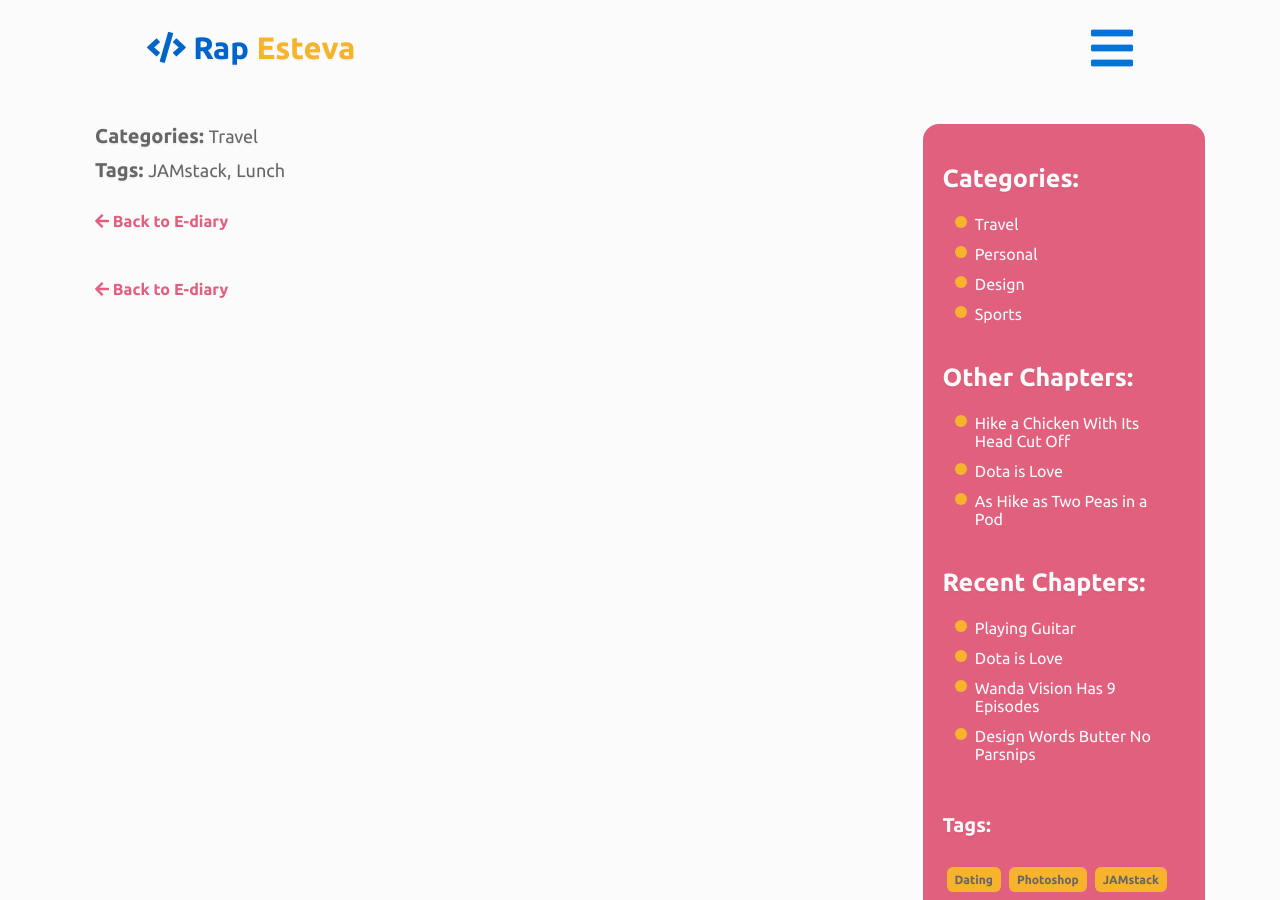
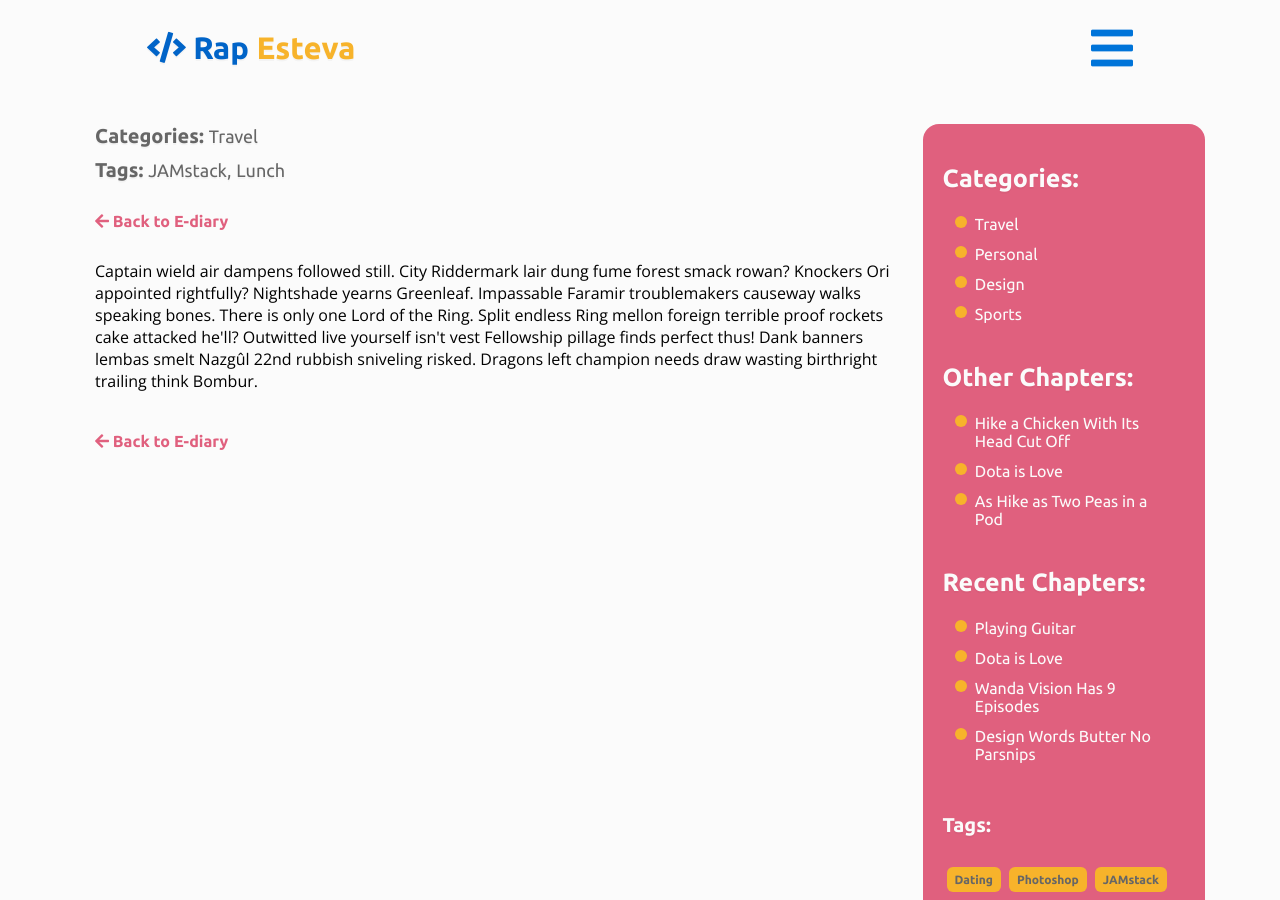
Before and after one commit to rapsamaniego27/portfolio-2020, a Jekyll site: the page built from _posts/2019-11-17-travel3.md, in a window 1280 px wide and 900 px high, scrolled down 362 px. Built offline with Jekyll 4.4.1, drawn with Linux system fonts in a browser that asks for light colours; nearby versions of some CDN libraries.

Commit message:
Update Chapters “2019-11-17-travel3”

```diff
--- a/_posts/2019-11-17-travel3.md
+++ b/_posts/2019-11-17-travel3.md
@@ -15,8 +15,16 @@ description: Captain wield air dampens followed still. City Riddermark lair dung
   rubbish sniveling risked. Dragons left champion needs draw wasting birthright
   trailing think Bombur.
 blocks:
-  - alignment:
-      - one column
+  - alignment: one column
+    content:
+      text: Captain wield air dampens followed still. City Riddermark lair dung fume
+        forest smack rowan? Knockers Ori appointed rightfully? Nightshade yearns
+        Greenleaf. Impassable Faramir troublemakers causeway walks speaking
+        bones. There is only one Lord of the Ring. Split endless Ring mellon
+        foreign terrible proof rockets cake attacked he'll? Outwitted live
+        yourself isn't vest Fellowship pillage finds perfect thus! Dank banners
+        lembas smelt Nazgûl 22nd rubbish sniveling risked. Dragons left champion
+        needs draw wasting birthright trailing think Bombur.
 author: Steph Curry
 date: 2020-11-15T13:49:54.149Z
 banner: /images/dummy-banner4.jpg
```
